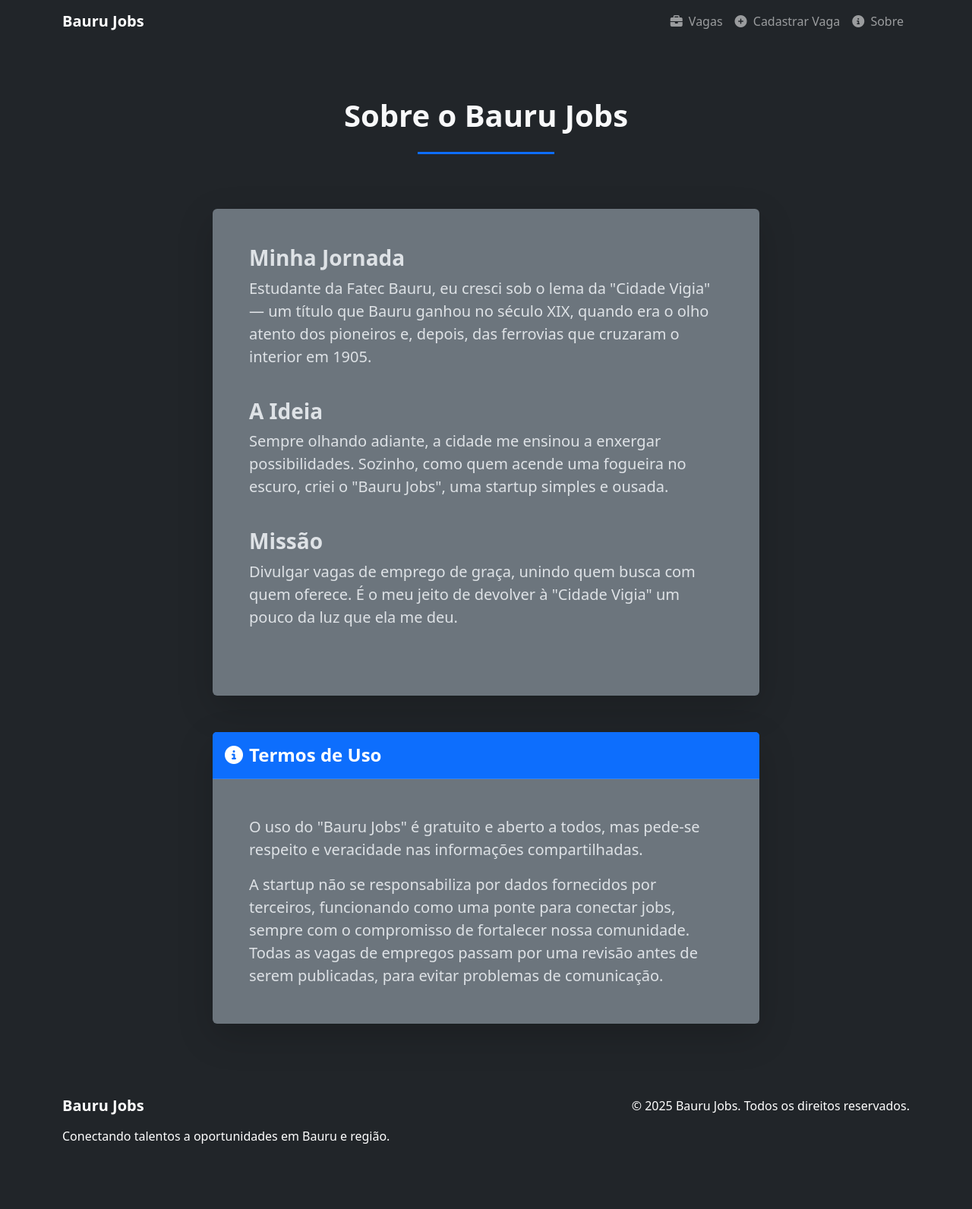
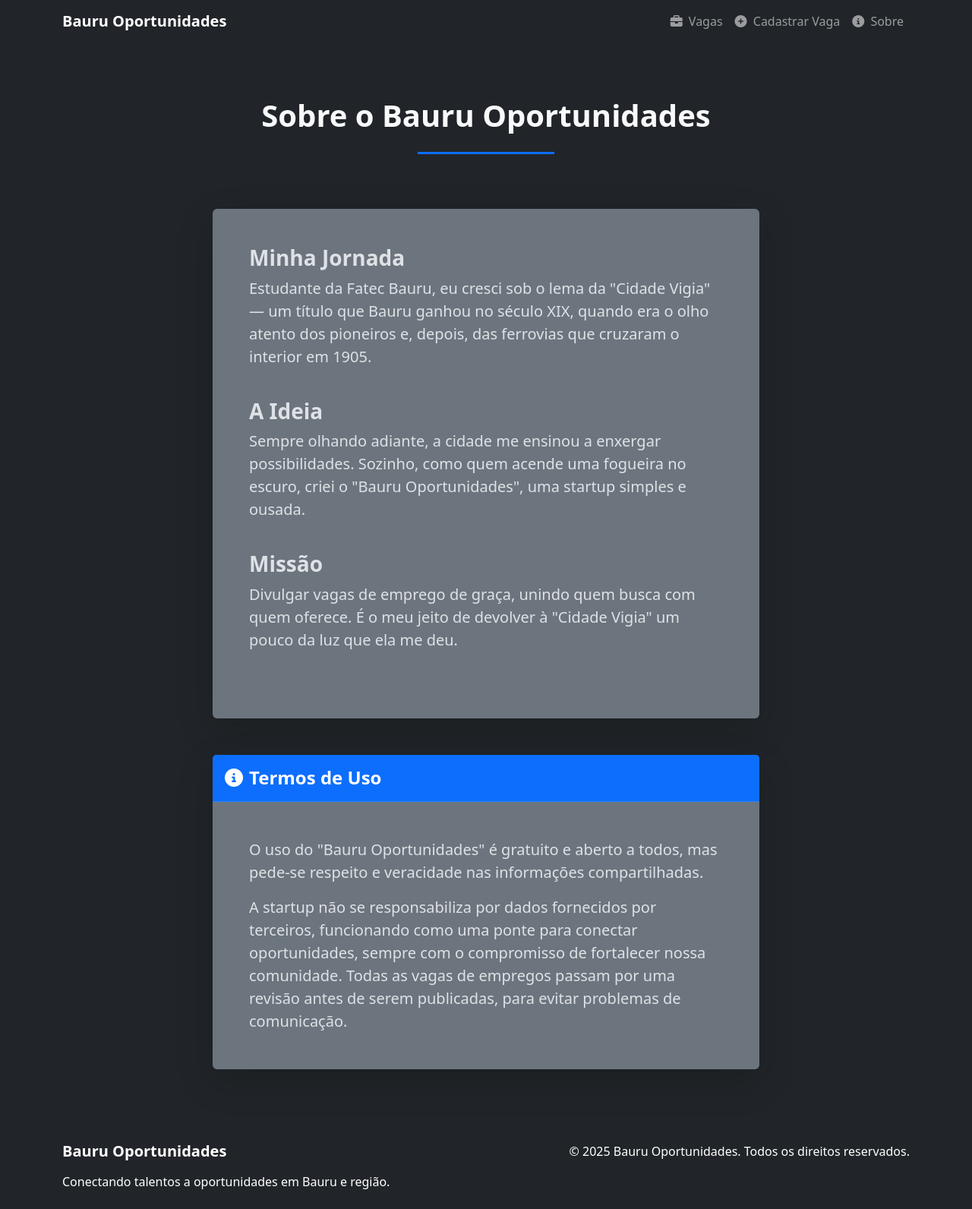
Before and after one commit to RazielRodrigues/bauru-oportunidades, a Symfony app: template templates/home/about.html.twig in a window 1280 px wide. Shown: the whole page at 76% size. Before the commit the page ends 1506 px from the top, so only its background shows below. Run offline with Twig, Linux system fonts and the light colour scheme; the template is opened without the code that fills it, so the values that code supplies are empty; some libraries are stand-ins or nearby versions.

Commit message:
new things

```diff
--- a/templates/base.html.twig
+++ b/templates/base.html.twig
@@ -3,10 +3,10 @@
   <head>
     <meta charset="UTF-8" />
     <meta name="viewport" content="width=device-width, initial-scale=1" />
-    <meta name="description" content="Encontre vagas de emprego em Bauru e região no Bauru Jobs. Divulgação e consulta de oportunidades gratuitas." />
-    <meta name="keywords" content="bauru jobs, vagas de emprego bauru, empregos bauru, trabalho bauru, oportunidades bauru, vaga emprego" />
+    <meta name="description" content="Encontre vagas de emprego em Bauru e região no Bauru Oportunidades. Divulgação e consulta de oportunidades gratuitas." />
+    <meta name="keywords" content="bauru oportunidades, vagas de emprego bauru, empregos bauru, trabalho bauru, oportunidades bauru, vaga emprego" />
     <meta name="robots" content="index, follow" />
-    <meta name="author" content="Bauru Jobs" />
+    <meta name="author" content="Bauru Oportunidades" />
     <meta name="google-adsense-account" content="ca-pub-7321875619253591" />
 
     <!-- Bootstrap 5 CSS -->
@@ -31,7 +31,7 @@
     </script>
 
     <title>
-      Bauru Jobs - Vagas de Emprego em Bauru e Região{% block title %}
+      Bauru Oportunidades - Vagas de Emprego em Bauru e Região{% block title %}
 
       {% endblock %}
     </title>
@@ -45,7 +45,7 @@
     <header class="sticky-top">
       <nav class="navbar navbar-expand-lg navbar-dark bg-dark">
         <div class="container">
-          <a class="navbar-brand fw-bold" href="{{ path('app_index') }}">Bauru Jobs</a>
+          <a class="navbar-brand fw-bold" href="{{ path('app_index') }}">Bauru Oportunidades</a>
           <button class="navbar-toggler" type="button" data-bs-toggle="collapse" data-bs-target="#navbarNav"><span class="navbar-toggler-icon"></span></button>
           <div class="collapse navbar-collapse" id="navbarNav">
             <ul class="navbar-nav ms-auto">
@@ -94,7 +94,7 @@
       <div class="container">
         <div class="row">
           <div class="col-md-6 text-center text-md-start mb-3 mb-md-0">
-            <h5 class="fw-bold mb-3">Bauru Jobs</h5>
+            <h5 class="fw-bold mb-3">Bauru Oportunidades</h5>
             <p class="mb-0">Conectando talentos a oportunidades em Bauru e região.</p>
           </div>
           <div class="col-md-6 text-center text-md-end">
@@ -104,7 +104,7 @@
               <a href="#" class="text-white me-3"><i class="fab fa-linkedin-in"></i></a>
               <a href="#" class="text-white"><i class="fab fa-whatsapp"></i></a>
             </div> #}
-            <p class="mb-0">&copy; {{ 'now'|date('Y') }} Bauru Jobs. Todos os direitos reservados.</p>
+            <p class="mb-0">&copy; {{ 'now'|date('Y') }} Bauru Oportunidades. Todos os direitos reservados.</p>
           </div>
         </div>
       </div>
--- a/templates/home/about.html.twig
+++ b/templates/home/about.html.twig
@@ -1,7 +1,7 @@
 {% extends 'base.html.twig' %}
 
 {% block title %}
-  Sobre o Bauru Jobs
+  Sobre o Bauru Oportunidades
 {% endblock %}
 
 {% block body %}
@@ -9,7 +9,7 @@
     <div class="container">
       <div class="row justify-content-center">
         <div class="col-lg-8 text-center mb-5">
-          <h1 class="fw-bold mb-4">Sobre o Bauru Jobs</h1>
+          <h1 class="fw-bold mb-4">Sobre o Bauru Oportunidades</h1>
           <div class="border-top border-primary border-3 w-25 mx-auto mb-4"></div>
         </div>
       </div>
@@ -30,7 +30,7 @@
 
                 <div>
                   <h3 class="fw-bold">A Ideia</h3>
-                  <p class="lead">Sempre olhando adiante, a cidade me ensinou a enxergar possibilidades. Sozinho, como quem acende uma fogueira no escuro, criei o "Bauru Jobs", uma startup simples e ousada.</p>
+                  <p class="lead">Sempre olhando adiante, a cidade me ensinou a enxergar possibilidades. Sozinho, como quem acende uma fogueira no escuro, criei o "Bauru Oportunidades", uma startup simples e ousada.</p>
                 </div>
               </div>
 
@@ -49,8 +49,8 @@
               <h4 class="mb-0 fw-bold"><i class="fas fa-info-circle me-2"></i>Termos de Uso</h4>
             </div>
             <div class="card-body p-5">
-              <p class="lead">O uso do "Bauru Jobs" é gratuito e aberto a todos, mas pede-se respeito e veracidade nas informações compartilhadas.</p>
-              <p class="lead mb-0">A startup não se responsabiliza por dados fornecidos por terceiros, funcionando como uma ponte para conectar jobs, sempre com o compromisso de fortalecer nossa comunidade. Todas as vagas de empregos passam por uma revisão antes de serem publicadas, para evitar problemas de comunicação.</p>
+              <p class="lead">O uso do "Bauru Oportunidades" é gratuito e aberto a todos, mas pede-se respeito e veracidade nas informações compartilhadas.</p>
+              <p class="lead mb-0">A startup não se responsabiliza por dados fornecidos por terceiros, funcionando como uma ponte para conectar oportunidades, sempre com o compromisso de fortalecer nossa comunidade. Todas as vagas de empregos passam por uma revisão antes de serem publicadas, para evitar problemas de comunicação.</p>
             </div>
           </div>
         </div>
--- a/templates/login/index.html.twig
+++ b/templates/login/index.html.twig
@@ -1,7 +1,7 @@
 {% extends 'base.html.twig' %}
 
 {% block title %}
-  Login - Bauru Jobs
+  Login - Bauru Oportunidades
 {% endblock %}
 
 {% block body %}
--- a/templates/registration/register.html.twig
+++ b/templates/registration/register.html.twig
@@ -1,6 +1,6 @@
 {% extends 'base.html.twig' %}
 
-{% block title %}Registro - Bauru Jobs{% endblock %}
+{% block title %}Registro - Bauru Oportunidades{% endblock %}
 
 {% block body %}
 <section class="py-5 bg-dark text-light">
```
Also changed, not shown: docker-compose.yaml (+4 -4 lines), templates/home/home.html.twig (+4 -4 lines), templates/home/index.html.twig (+5 -5 lines), 3 other files.
